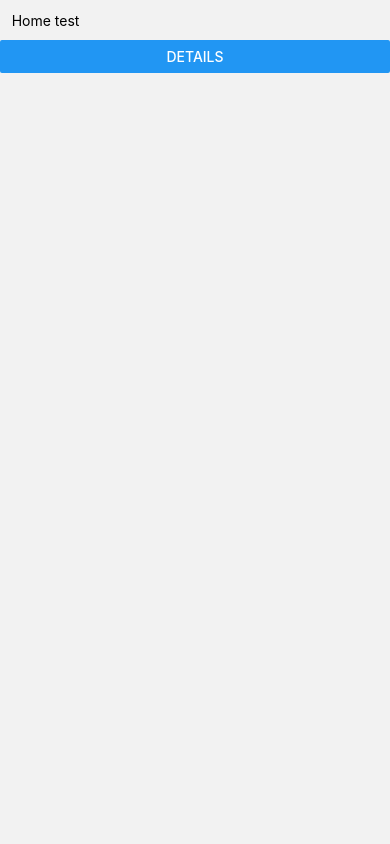
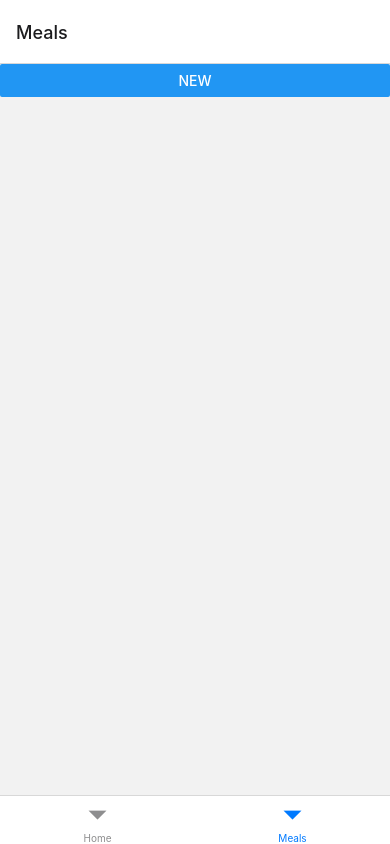
Before and after one commit to oscarraichert/MealTracker.Front, a React Native app: screen /Meals in a window 390 px wide. Before the commit this address had no page. Built offline with nearby package versions, Linux system fonts and the light colour scheme.

Commit message:
implementando meals

```diff
--- a/App.tsx
+++ b/App.tsx
@@ -1,20 +1,19 @@
-import { StatusBar } from 'expo-status-bar';
 import { StyleSheet, Text, View } from 'react-native';
 import { NavigationContainer } from '@react-navigation/native';
-import { createNativeStackNavigator } from '@react-navigation/native-stack';
 import HomeScreen from './src/home/HomeScreen';
-import DetailsScreen from './src/home/DetailsScreen';
 import { Routes } from './navigator/Routes';
+import { createBottomTabNavigator } from '@react-navigation/bottom-tabs';
+import { MealsScreen } from './src/meals/MealsScreen';
 
-const Stack = createNativeStackNavigator<Routes>();
+const Tab = createBottomTabNavigator<Routes>();
 
 export default function App() {
   return (
     <NavigationContainer>
-      <Stack.Navigator>
-        <Stack.Screen options={{ headerShown: false }} name='Home' component={HomeScreen} />
-        <Stack.Screen name='Details' component={DetailsScreen} />
-      </Stack.Navigator>
+      <Tab.Navigator>
+        <Tab.Screen options={{ headerShown: false }} name='Home' component={HomeScreen} />
+        <Tab.Screen name='Meals' component={MealsScreen} />
+      </Tab.Navigator>
     </NavigationContainer>
   );
 }
--- a/navigator/Routes.ts
+++ b/navigator/Routes.ts
@@ -1,8 +1,8 @@
-import { NativeStackNavigationProp, NativeStackScreenProps } from "@react-navigation/native-stack"
+import { BottomTabNavigationProp } from "@react-navigation/bottom-tabs"
 
 export type Routes = {
     "Home": undefined,
-    "Details": undefined
+    "Meals": undefined
 }
 
-export type Navigation = NativeStackNavigationProp<Routes, 'Home'>
+export type Navigation = BottomTabNavigationProp<Routes, 'Home'>
--- a/package.json
+++ b/package.json
@@ -9,6 +9,7 @@
     "web": "expo start --web"
   },
   "dependencies": {
+    "@react-navigation/bottom-tabs": "^6.5.11",
     "@react-navigation/native": "^6.1.9",
     "@react-navigation/native-stack": "^6.9.17",
     "expo": "~49.0.15",
--- a/src/home/DetailsScreen.tsx
+++ /dev/null
@@ -1,14 +0,0 @@
-import React from "react";
-import { View, Text } from "react-native";
-
-function Details() {
-    return (
-        <View>
-            <Text>
-                Teste Detalhes.
-            </Text>
-        </View>
-    )
-}
-
-export default Details;
--- a/src/home/HomeScreen.tsx
+++ b/src/home/HomeScreen.tsx
@@ -4,11 +4,10 @@ import { Button, StyleSheet, Text, View } from "react-native";
 import { Navigation } from "../../navigator/Routes";
 
 function HomeScreen() {
-    const navigation = useNavigation<Navigation>()
+    const navigation = useNavigation<Navigation>();
     return (
         <View>
             <Text style={styles.text}>Home test</Text>
-            <Button title="Details" onPress={() => navigation.navigate('Details')} />
         </View>
     )
 };
--- /dev/null
+++ b/src/meals/MealsScreen.tsx
@@ -0,0 +1,14 @@
+import React from "react";
+import { useNavigation } from "@react-navigation/native";
+import { Routes } from "../../navigator/Routes";
+import { Button, Text, View } from "react-native";
+
+export function MealsScreen() {
+    const Navigation = useNavigation<Routes>();
+
+    return (
+        <View>
+            <Button title="New"></Button>
+        </View>
+    );
+}
```
Also changed, not shown: 1 other file (tests, documents, lock files or other folders).
